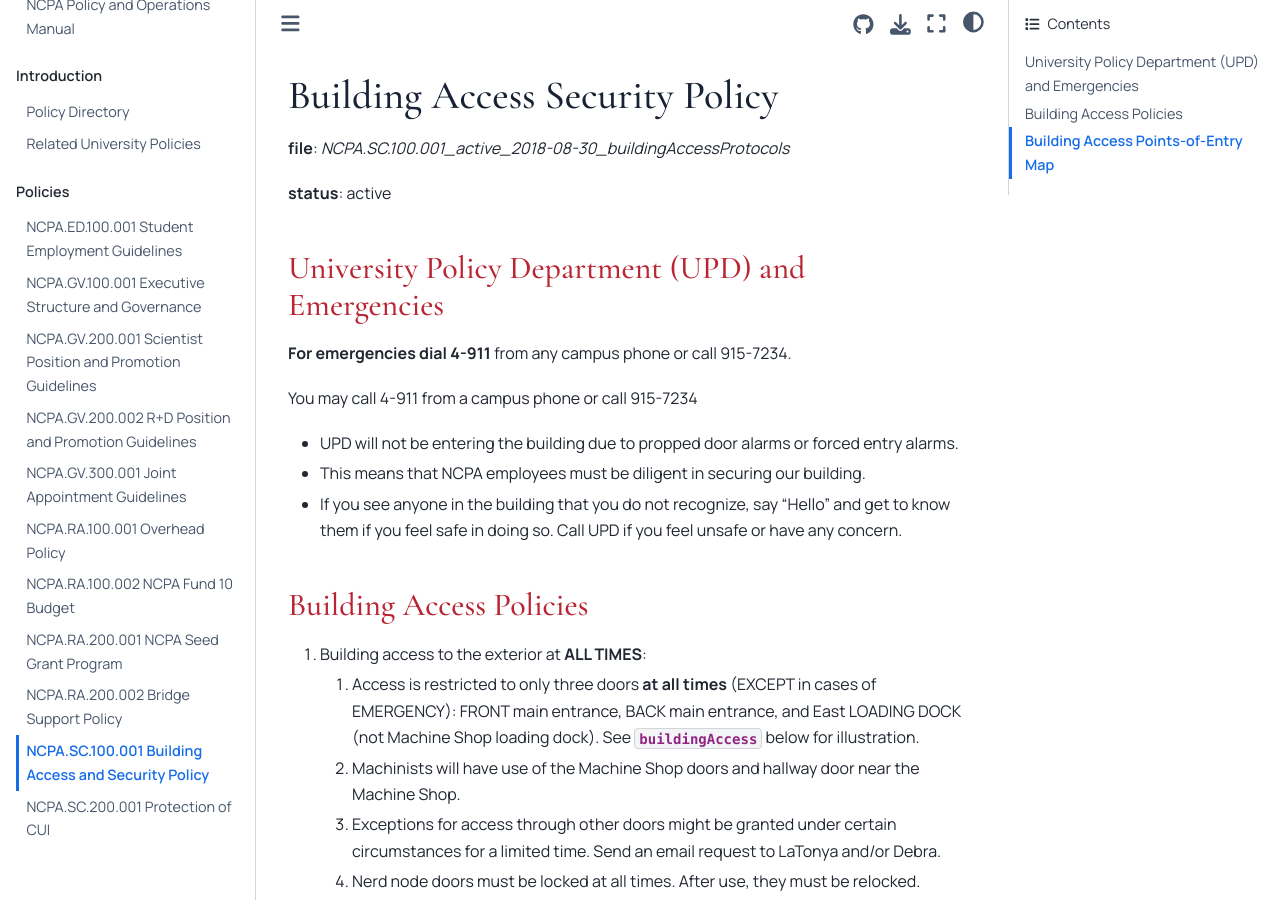
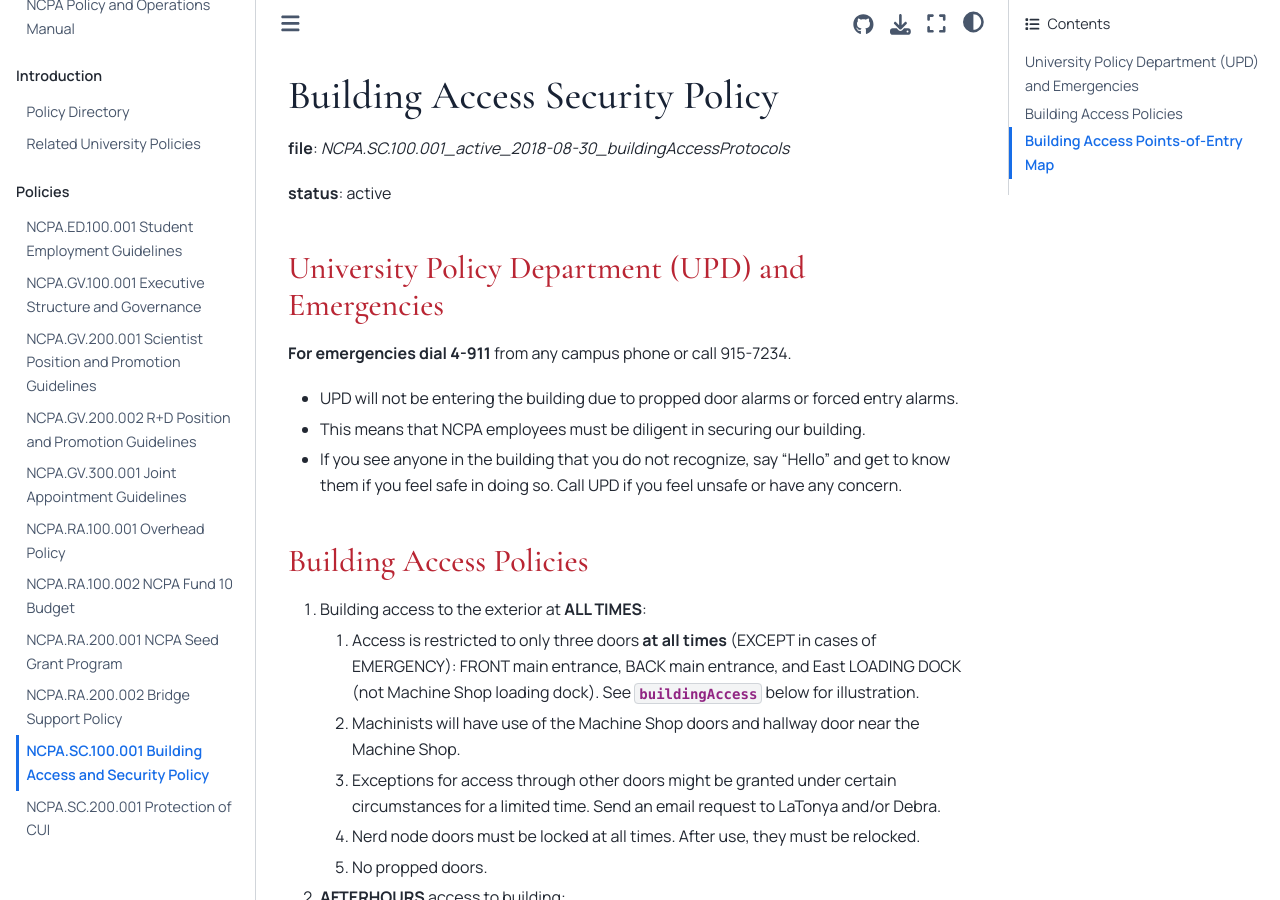
Before and after one commit to docNathanM/ncpa-policies, a Jupyter Book: the page built from book/policyfiles/NCPA.SC.100.001_active_2018-08-30_buildingAccessProtocols.md, in a window 1280 px wide and 900 px high. Built offline with Jupyter Book 1.0.4 settings and Sphinx 7.4.7 and the Sphinx Book theme 1.1.4, drawn with Linux system fonts in a browser that asks for light colours.

```diff
--- a/book/policyfiles/NCPA.SC.100.001_active_2018-08-30_buildingAccessProtocols.md
+++ b/book/policyfiles/NCPA.SC.100.001_active_2018-08-30_buildingAccessProtocols.md
@@ -8,8 +8,6 @@
 ## University Policy Department (UPD) and Emergencies
 
 **For emergencies dial 4-911** from any campus phone or call 915-7234.
-
-You may call 4-911 from a campus phone or call 915-7234
 
 - UPD will not be entering the building due to propped door alarms or forced entry alarms.
 - This means that NCPA employees must be diligent in securing our building.
```
